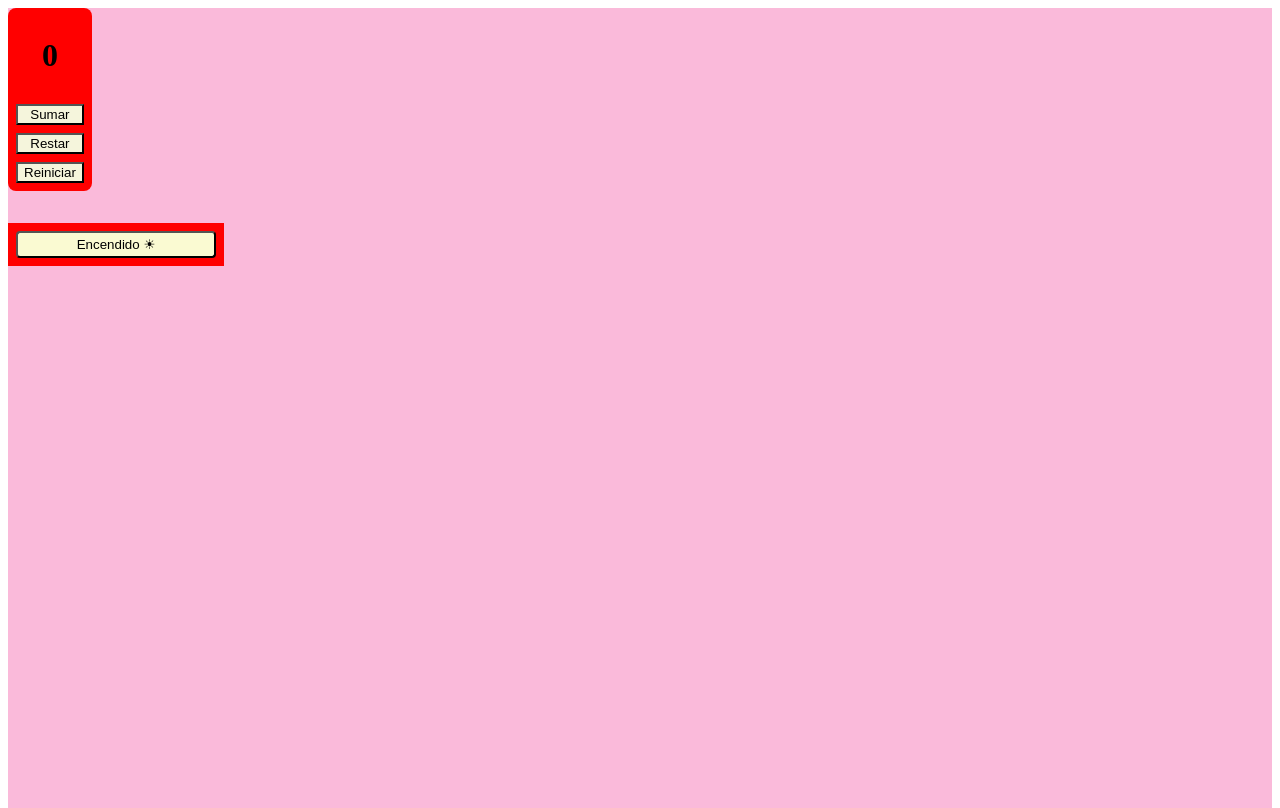
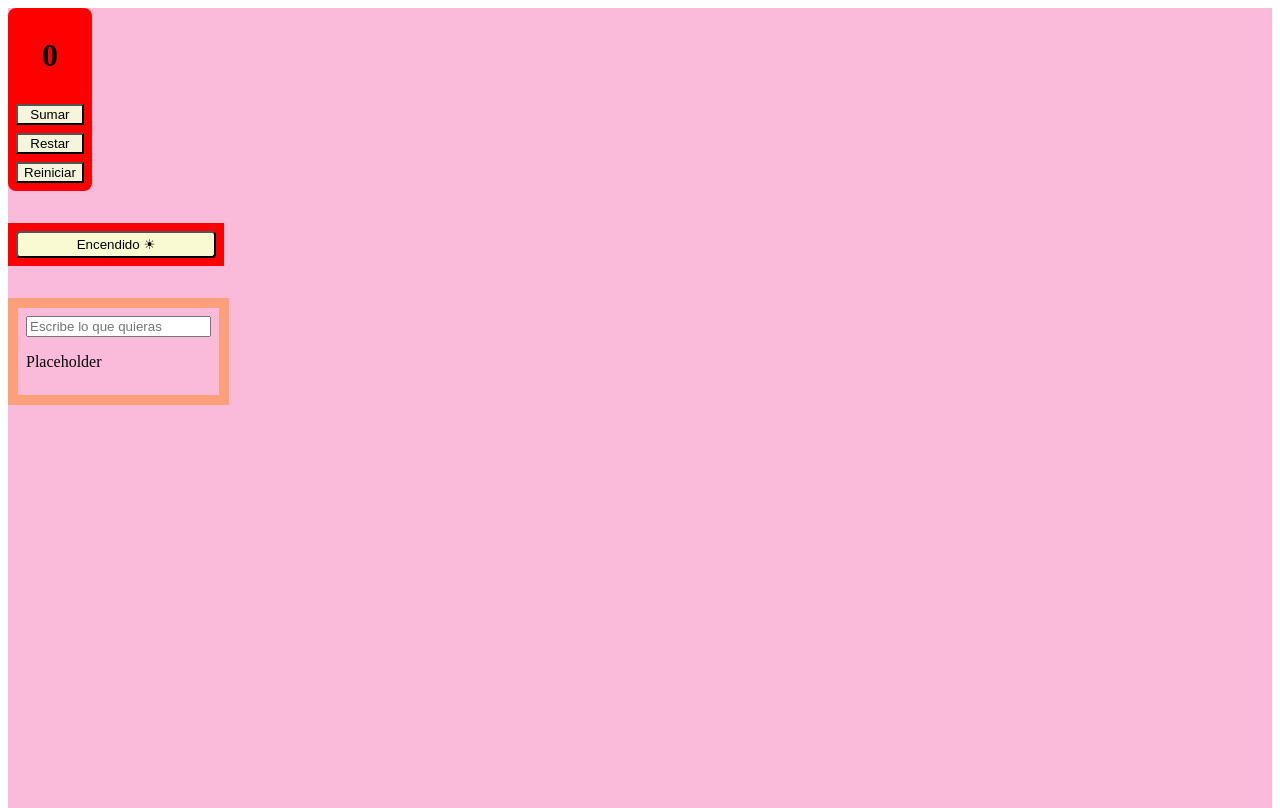
Before and after one commit to javier-ibanez-vizuete/react-usestate, a React (Vite) app: page / in a window 1280 px wide. Built offline with nearby package versions, Linux system fonts and the light colour scheme.

Commit message:
feat(app): add a TextBox to components

```diff
--- a/src/App.jsx
+++ b/src/App.jsx
@@ -1,6 +1,7 @@
 import { useState } from "react";
 import { SimpleCounter } from "./components/SimpleCounter/SimpleCounter";
 import { ToggleButton } from "./components/ToggleButton/ToggleButton";
+import { TextBox } from "./components/TextBoX/TextBox";
 
 export const App = () => {
 	const [count, setCount] = useState(0);
@@ -9,6 +10,7 @@ export const App = () => {
 		<>
 			<SimpleCounter />
 			<ToggleButton />
+			<TextBox />
 		</>
 	);
 };
--- /dev/null
+++ b/src/components/TextBoX/TextBox.css
@@ -0,0 +1,7 @@
+.textbox-container {
+    display: flex;
+    flex-direction: column;
+
+    padding: 8px;
+    border: 10px solid lightsalmon;
+}
--- /dev/null
+++ b/src/components/TextBoX/TextBox.jsx
@@ -0,0 +1,21 @@
+import { useState } from "react";
+import "./TextBox.css";
+
+export const TextBox = () => {
+	const [texto, setTexto] = useState("Placeholder");
+
+	return (
+		<div className="textbox-container">
+			<input
+				type="text"
+				name="input-textbox"
+				id="input-textbox"
+                placeholder="Escribe lo que quieras"
+				onChange={(event) => {
+					setTexto(event.target.value);
+				}}
+			/>
+			<p>{texto}</p>
+		</div>
+	);
+};
```
